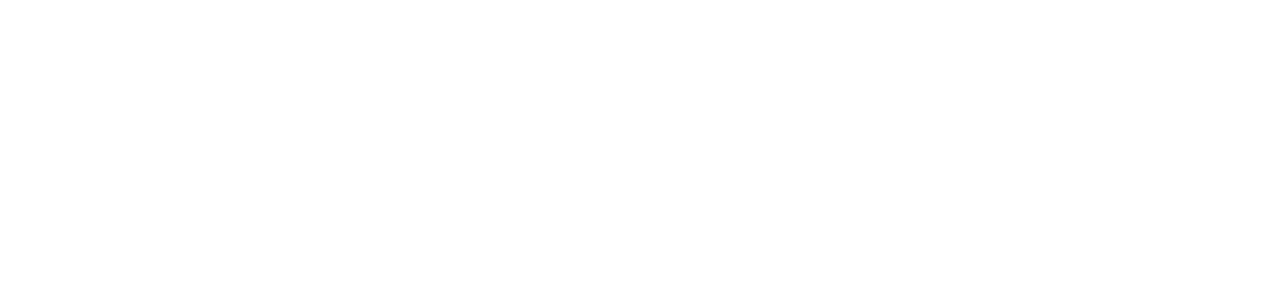
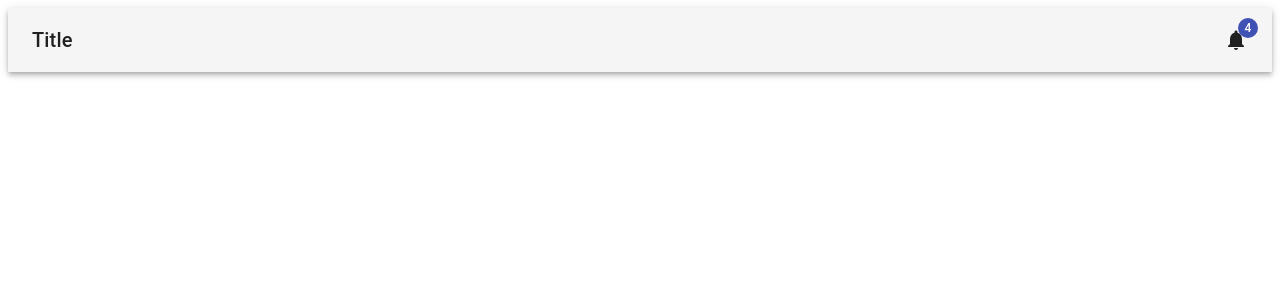
Before and after one commit to kmurawska/notifications, a React app in the folder ui/: page / in a window 1280 px wide. Shown: the top 300 px of the page. Built offline with nearby package versions, Linux system fonts and the light colour scheme.

Commit message:
add notification bell with badge

```diff
--- a/ui/src/App.jsx
+++ b/ui/src/App.jsx
@@ -1,10 +1,22 @@
 import React from 'react';
 import ReactDOM from 'react-dom';
+import AppBar from "@material-ui/core/es/AppBar/AppBar";
+import Toolbar from "@material-ui/core/es/Toolbar/Toolbar";
+import Typography from "@material-ui/core/es/Typography/Typography";
+import NotificationBell from "./bell/NotificationBell.jsx";
 
 export default class App extends React.Component {
     render() {
         return (
-            <div>
+            <div style={{flexGrow: 1}}>
+                <AppBar position="static" color="default">
+                    <Toolbar>
+                        <Typography variant="h6" color="inherit" style={{flexGrow: 1}}>
+                            Title
+                        </Typography>
+                        <NotificationBell/>
+                    </Toolbar>
+                </AppBar>
             </div>
         )
     }
--- a/ui/src/bell/NotificationBell.jsx
+++ b/ui/src/bell/NotificationBell.jsx
@@ -1,15 +1,19 @@
 import React from 'react';
+import Notifications from "@material-ui/icons/Notifications";
+import Badge from "@material-ui/core/es/Badge/Badge";
 
 export default class NotificationBell extends React.Component {
-    constructor() {
-        super();
+    render() {
+        return (
+            <a style={{cursor: "pointer"}} className="no-right-padding" onClick={this.openNotifications}>
+                <Badge badgeContent={4} color="primary">
+                    <Notifications/>
+                </Badge>
+            </a>
+        )
     }
 
-    render() {
-        return <li style={{position: "static"}}>
-            <a style={{cursor: "pointer"}}>
-                <div></div>
-            </a>
-        </li>
+    openNotifications() {
+        console.log("A")
     }
 }
```
